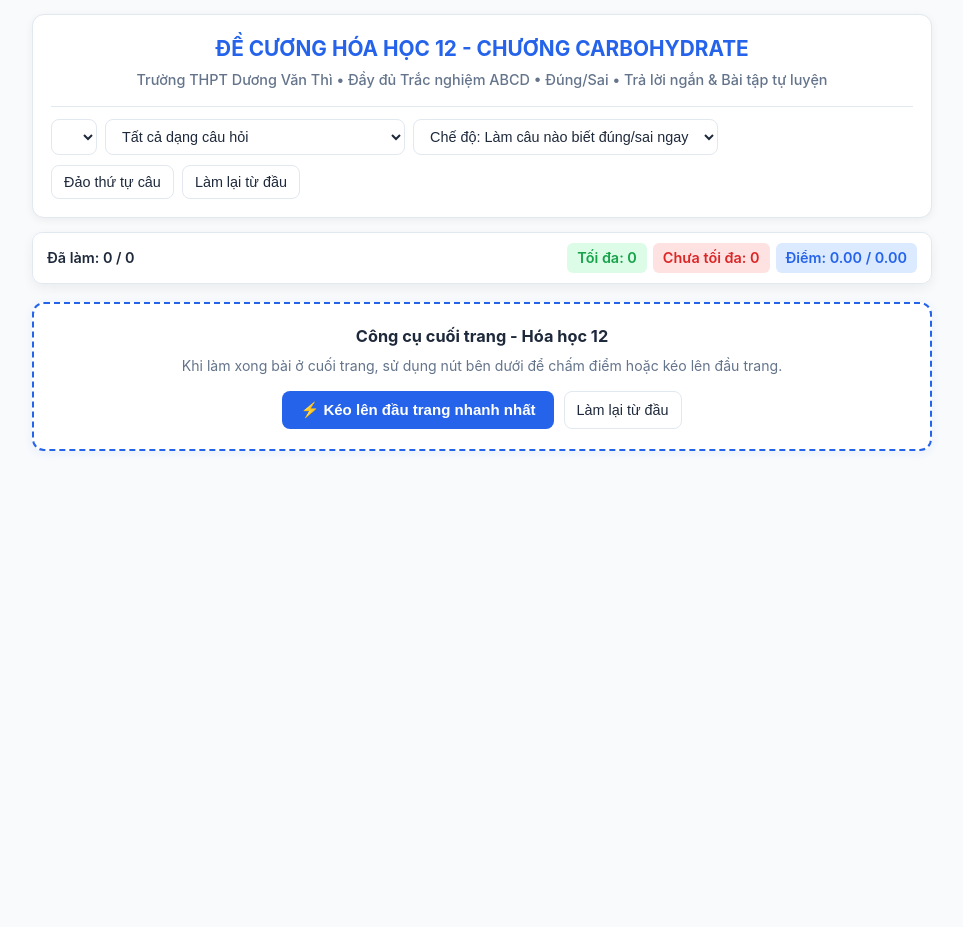
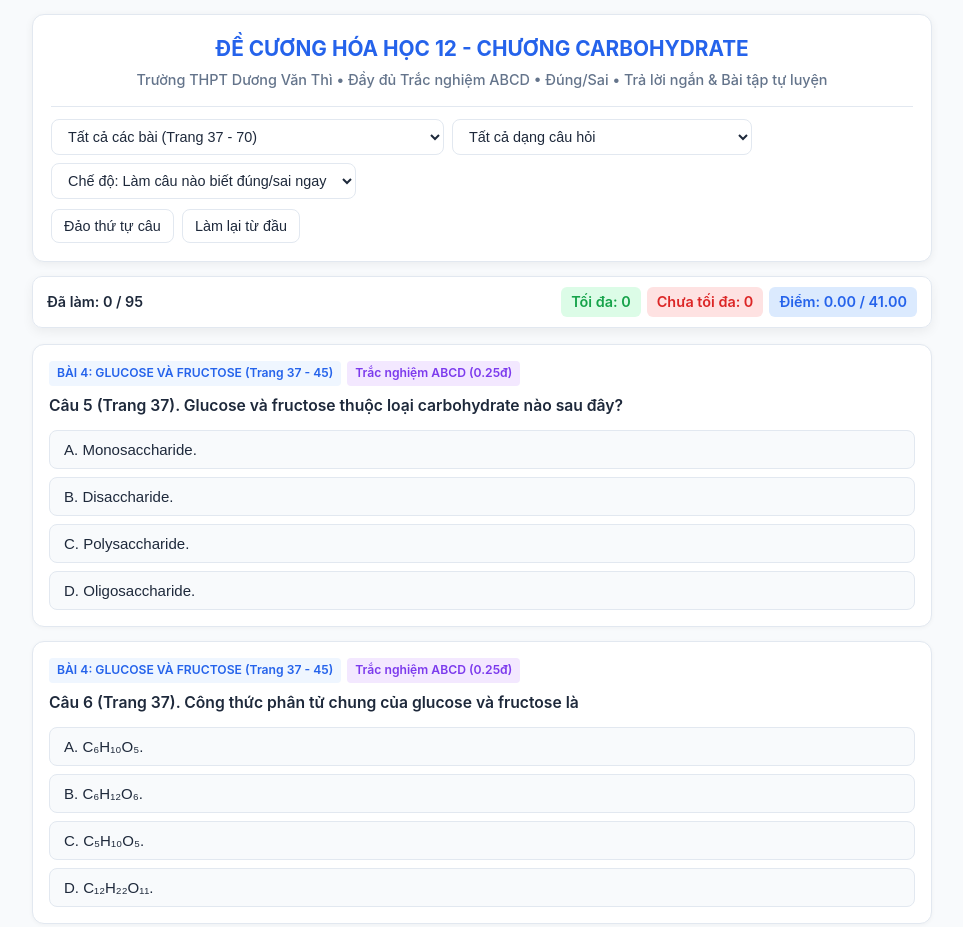
Before and after one commit to Ahncic/12A4hoa, a plain HTML site: page index.html in a window 1280 px wide. Shown: the top 927 px of the page, without its empty margins (158-1121 px from the left). Before the commit the page ends 800 px from the top, so only its background shows below. Drawn offline with Linux system fonts and the light colour scheme.

Commit message:
Update index.html

```diff
--- a/index.html
+++ b/index.html
@@ -550,7 +550,7 @@
         type: "mcq", topicName: TOPIC_B4,
         q: "Câu 23 (Trang 40). Chất nào sau đây có thể điều chế từ glucose qua quá trình lên men?",
         options: { A: "A. Ethanol.", B: "B. Lactic acid.", C: "C. Methane.", D: "D. Fructose." },
-        ans: "A", "B"
+        ans: "A"
       },
       {
         type: "mcq", topicName: TOPIC_B4,
```
